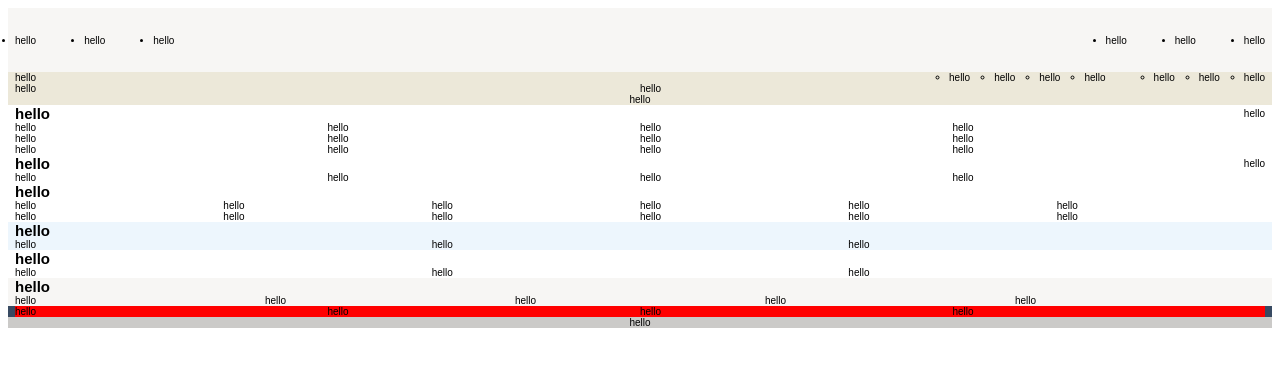
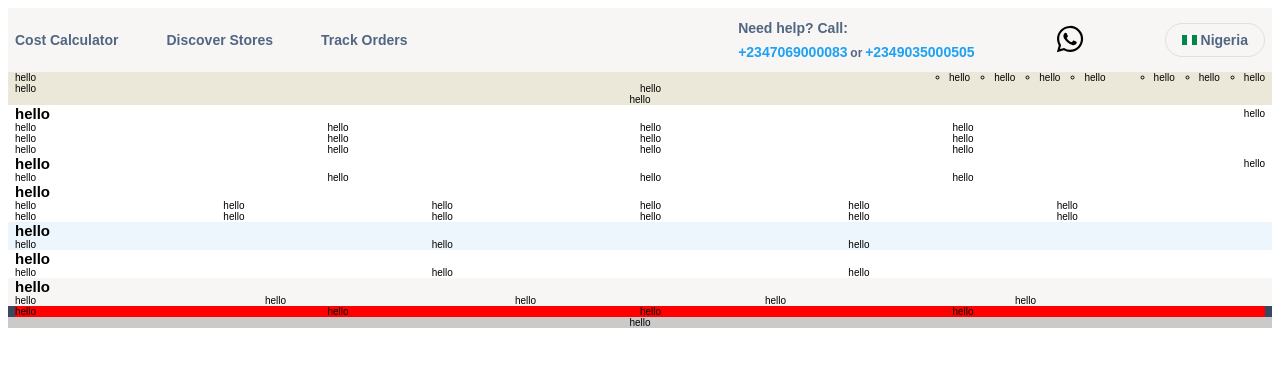
Before and after one commit to josephnwankwo/Printivoclone, a plain HTML site: page index.html in a window 1280 px wide. Drawn offline with nearby package versions, Linux system fonts and the light colour scheme.

Commit message:
header nav...

```diff
--- a/index.html
+++ b/index.html
@@ -23,17 +23,47 @@
     <header class="header">
       <div class="header-container">
         <ul class="header-col__1">
-          <li class="header--list">hello</li>
-          <li class="header--list">hello</li>
-          <li class="header--list">hello</li>
+          <li class="header--list">
+            <a href="#" class="header-link">Cost Calculator</a>
+          </li>
+          <li class="header--list">
+            <a href="#" class="header-link">Discover Stores</a>
+          </li>
+          <li class="header--list">
+            <a href="#" class="header-link">Track Orders</a>
+          </li>
         </ul>
+
         <ul class="header-col__2">
-          <li class="header--list">hello</li>
-          <li class="header--list">hello</li>
-          <li class="header--list">hello</li>
+          <li class="header--list">
+            <div class="contact">
+              <p>Need help? Call:</p>
+              <a href="tel:+2347069000083" class="tel-number">+2347069000083</a>
+              <span>or</span>
+              <a href="tel:+2349035000505" class="tel-number">+2349035000505</a>
+            </div>
+          </li>
+          <li class="header--list">
+            <a href="#" class="header-link"
+              ><img
+                src="/asset/icons/logo-whatsapp.svg"
+                class="Whatsapp-img"
+                alt="Whatsapp Logo"
+            /></a>
+          </li>
+          <li class="header--list">
+            <a href="#" class="header-link nigerian-container"
+              ><img
+                src="/asset/images/Nigera-flag.png"
+                class="nigeria-img"
+                alt="Nigerian Flag"
+              />Nigeria</a
+            >
+          </li>
         </ul>
       </div>
     </header>
+
     <main>
       <section class="section-hero">
         <div class="general-container">
--- a/sass/abstract/_variables.scss
+++ b/sass/abstract/_variables.scss
@@ -0,0 +1 @@
+$color-default: #506683;
--- a/sass/layout/_header.scss
+++ b/sass/layout/_header.scss
@@ -1,5 +1,6 @@
 .header {
   background-color: #f7f6f4;
+  color: $color-default;
 
   &-container {
     height: 6.4rem;
@@ -12,11 +13,71 @@
 
   &-col__1 {
     display: flex;
+    align-items: center;
     gap: 4.8rem;
+    list-style: none;
+
+    .header-link {
+      text-decoration: none;
+      color: inherit;
+      font-size: 1.4rem;
+      font-weight: 600;
+    }
   }
 
   &-col__2 {
+    justify-content: end;
     display: flex;
-    gap: 4.8rem;
+    align-items: center;
+    gap: 8rem;
+    list-style: none;
+
+    .contact {
+      p {
+        font-size: 1.4rem;
+        font-weight: 600;
+        margin-bottom: 0.8rem;
+      }
+
+      .tel-number {
+        text-decoration: none;
+        color: #1da1f2;
+        font-size: 1.4rem;
+        font-weight: 600;
+      }
+
+      span {
+        font-size: 1.2rem;
+        font-weight: 600;
+      }
+    }
+
+    .header-link {
+      text-decoration: none;
+      color: inherit;
+      font-size: 1.4rem;
+      font-weight: 600;
+
+      .Whatsapp-img {
+        width: 3rem;
+        height: 3rem;
+        object-fit: contain;
+      }
+
+      .nigeria-img {
+        width: 1.5rem;
+        height: 1.5rem;
+        object-fit: contain;
+      }
+    }
+
+    .nigerian-container {
+      display: flex;
+      align-items: center;
+      gap: 0.4rem;
+      border: 1.6px solid #e1e0de;
+      border-radius: 3rem;
+      padding: 0.8rem 1.6rem;
+    }
   }
 }
```
Also changed, not shown: asset/icons/logo-whatsapp.svg (added), asset/images/Nigera-flag.png (added), css/main.css.
